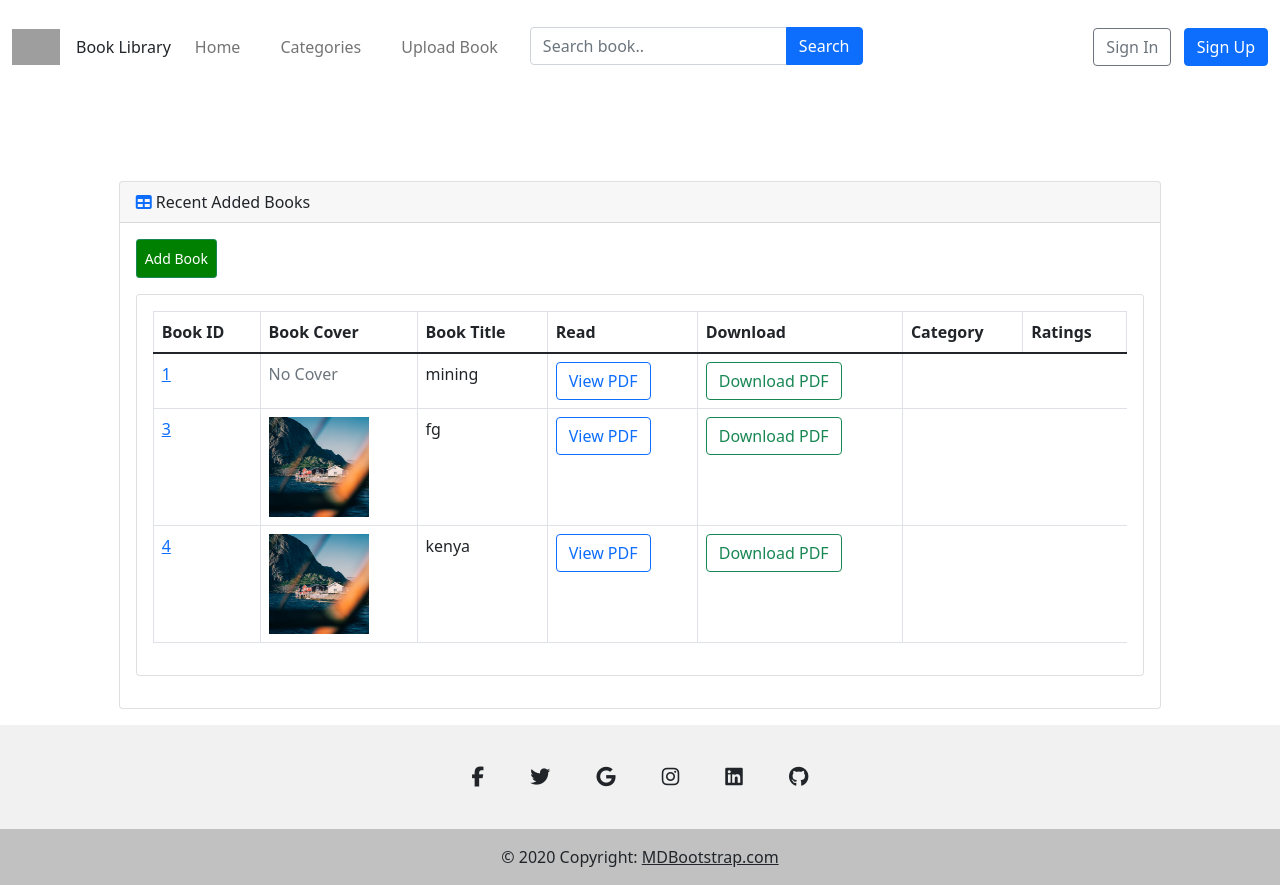
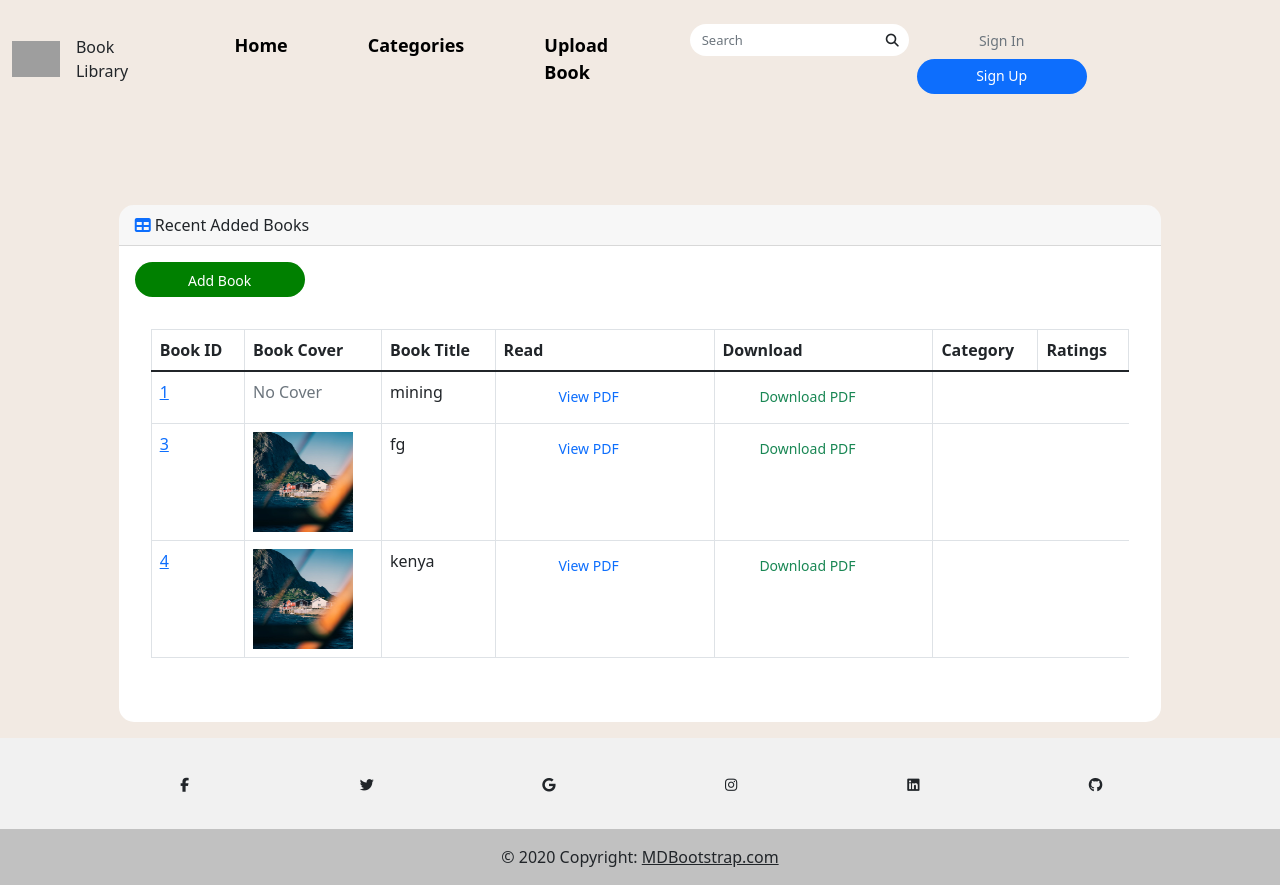
Before and after one commit to Mugambi645/django-book-library, a Django app: page / in a window 1280 px wide. Run offline with Django 4.2, Linux system fonts and the light colour scheme; data comes from the database, SQL or seed files in the repository; some libraries are stand-ins or nearby versions; some web fonts are replaced; grey boxes are pictures that could not be loaded.

Commit message:
change global styles

```diff
--- a/booksapp/urls.py
+++ b/booksapp/urls.py
@@ -4,4 +4,6 @@ app_name = "booksapp"
 urlpatterns = [
     path('addbook/', views.addbook, name='addbook'),
     path('detail/<int:pk>', views.BookDetailView.as_view(), name='detail'),
+    path('deletebook/<int:pk>/', views.deletebook, name='deletebook'),
+    path("category",views.category, name="category" ),
 ]
--- a/home/templates/navbar.html
+++ b/home/templates/navbar.html
@@ -9,18 +9,10 @@
 		</button>
 		<div class="collapse navbar-collapse" id="nav_lc">
 			<ul class="navbar-nav my-3 my-lg-0 ms-lg-3 me-auto">
-				<li class="nav-item me-4"><a class="nav-link" href="#">Home</a></li>
-				<li class="nav-item me-4"><a class="nav-link" href="#">Categories</a></li>
+				<li class="nav-item me-4"><a class="nav-link" href="{% url 'home:index' %}">Home</a></li>
+				<li class="nav-item me-4"><a class="nav-link" href="{% url 'booksapp:category' %}">Categories</a></li>
 				<li class="nav-item me-4"><a class="nav-link" href="{% url 'booksapp:addbook' %}">Upload Book</a></li>
-
-                    <form method="get" id="searchform" role="search" action="/">
-
-                        <label class="visually-hidden" for="s"> Search </label>
-                        <div class="input-group">
-                            <input class="field form-control" id="s" name="s" type="text" placeholder="Search book.." value="">
-                            <input class="submit btn btn-primary" id="searchsubmit" name="submit" type="submit" value="Search">
-                        </div>
-                    </form>
+				<form class="d-flex searchitem"> <input class="form-control me-2" type="search" placeholder="Search" aria-label="Search"> <i class="fa fa-search"></i> </form>
 
 			</ul>
 
--- a/templates/base.html
+++ b/templates/base.html
@@ -23,9 +23,83 @@
 
 <title></title>
   </head>
+
   <body>
     {% block content %}
     {% endblock %}
+    <style>
+      * {
+      margin: 0;
+      padding: 0
+  }
 
+  body {
+      background-color: #f2eae3
+  }
+
+  .name {
+      font-size: 20px;
+      color: #e83d16 !important;
+      font-weight: 500
+  }
+
+  .navbar-toggler {
+      font-size: 15px
+  }
+
+  .nav-link {
+      font-size: 18px;
+      color: #000 !important;
+      font-weight: bold;
+      margin-left: 40px
+  }
+
+  .form-control {
+      height: 32px;
+      width: 100%;
+      border-radius: 20px;
+      color: #c7c6cb;
+      font-size: 13px;
+      border: none
+  }
+
+  .searchitem {
+      position: relative
+  }
+
+  .searchitem i {
+      position: absolute;
+      right: 18px;
+      top: 10px;
+      font-size: 13px
+  }
+
+  .btn {
+      height: 35px;
+      width: 170px;
+      border: none;
+      border-radius: 20px;
+
+      font-size: 14px;
+      font-weight: 500
+  }
+
+  .text {
+      font-size: 23px;
+      font-weight: bold
+  }
+
+  .card {
+
+      overflow: hidden;
+      border: none;
+      border-radius: 15px
+  }
+
+  .imagename {
+      font-size: 14px;
+      font-weight: bold
+  }
+  </style>
   </body>
 </html>
```
Also changed, not shown: booksapp/templates/books/category.html (added, +78 -0 lines), booksapp/templates/books/delete.html (added, +13 -0 lines), booksapp/views.py (+12 -1 lines).
